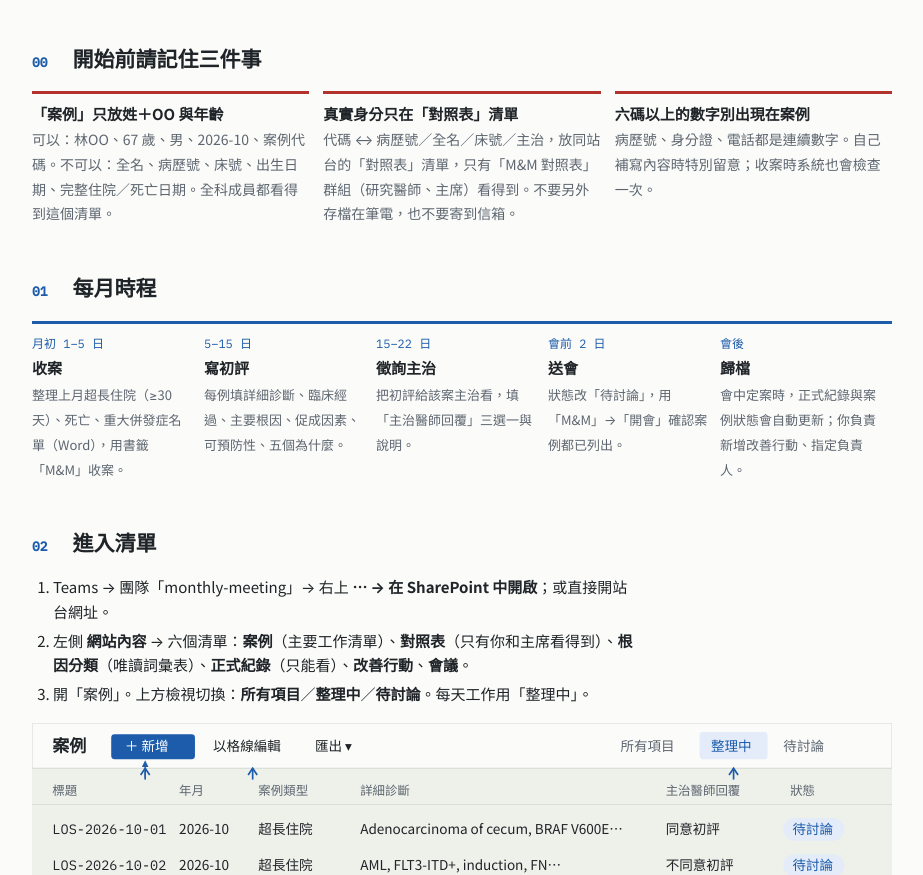
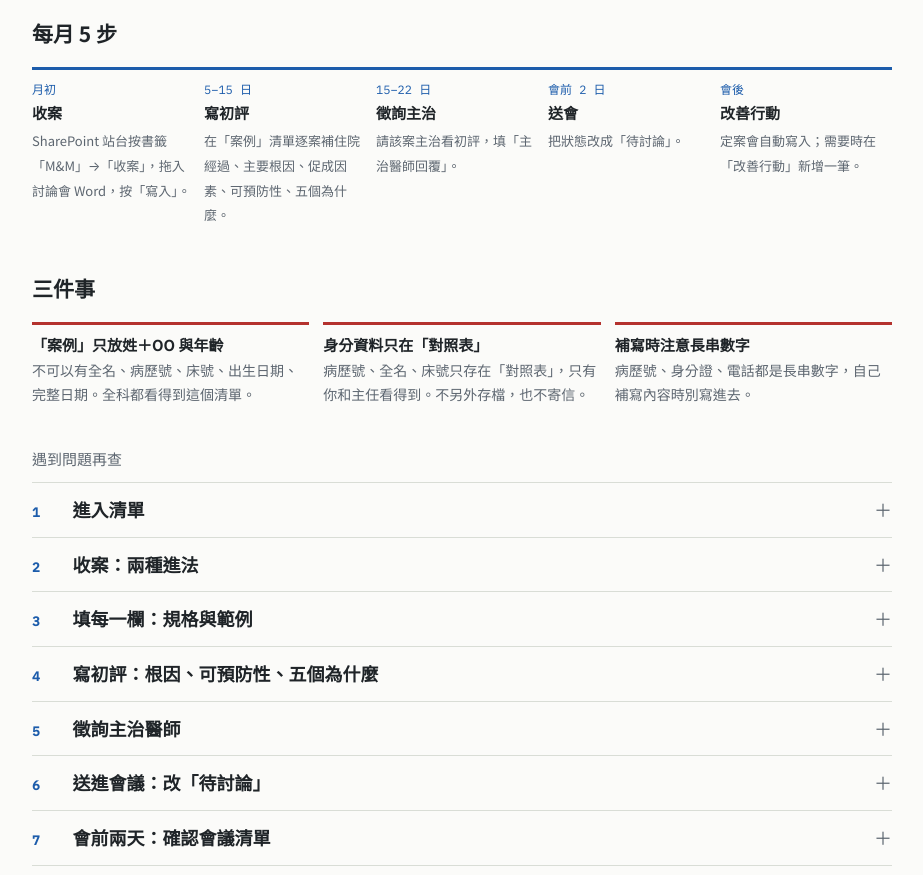
Before and after one commit to jnynlin/hemonc-mm, a plain HTML site: page handbook.html in a window 1280 px wide. Shown: the part 186-1061 px from the top of the page, without its empty margins (178-1101 px from the left). Drawn offline with Linux system fonts and the light colour scheme.

Commit message:
開會頁文字精簡、說明分頁改連手冊（v1.7）；手冊 v1.5：每月 5 步＋三件事在前，其餘章節收合
Co-Authored-By: Claude Opus 5.5 <noreply@anthropic.com>

```diff
--- a/handbook.html
+++ b/handbook.html
@@ -64,6 +64,9 @@ td:first-child{white-space:nowrap;font-weight:500}
 @media (max-width:640px){.two{grid-template-columns:1fr}}
 .cmp{border-top:1px solid var(--line);padding-top:8px}
 .cmp .lbl{font-size:12px;letter-spacing:.08em;text-transform:uppercase}
+details.sec{border-top:1px solid var(--line)} details.sec>summary{cursor:pointer;list-style:none} details.sec>summary::-webkit-details-marker{display:none}
+details.sec>summary h2{margin:12px 0;font-size:18px} details.sec>summary h2::after{content:"＋";margin-left:auto;color:var(--muted);font-weight:400} details.sec[open]>summary h2::after{content:"－"}
+details.sec[open]{padding-bottom:18px} h2.ref{font-size:15px;color:var(--muted);margin-top:40px;font-weight:500}
 footer{margin-top:48px;padding-top:14px;border-top:1px solid var(--line);font-size:13px;color:var(--muted)}
 @media print{body{font-size:12.5px;padding:0}h2{break-after:avoid}figure,table,.note{break-inside:avoid}header{padding-top:0}}
 </style>
@@ -72,26 +75,28 @@ footer{margin-top:48px;padding-top:14px;border-top:1px solid var(--line);font-si
 <header>
   <div class="eyebrow">血液腫瘤科 · 超長住院／Morbidity／Mortality 討論會</div>
   <h1>M&M 案例庫 研究醫師手冊</h1>
-  <p>每月把案例整理進 SharePoint「案例」清單、寫初評、徵詢主治、送進會議。照這份做，一次 12 例約 90 分鐘。</p>
+  <p>平常只要看「每月 5 步」和「三件事」。其他章節遇到問題再點開。</p>
 </header>
 
-<h2><span class="n">00</span>開始前請記住三件事</h2>
-<div class="rules">
-  <div class="rule"><b>「案例」只放姓＋OO 與年齡</b><span>可以：林OO、67 歲、男、2026-10、案例代碼。不可以：全名、病歷號、床號、出生日期、完整住院／死亡日期。全科成員都看得到這個清單。</span></div>
-  <div class="rule"><b>真實身分只在「對照表」清單</b><span>代碼 ↔ 病歷號／全名／床號／主治，放同站台的「對照表」清單，只有「M&M 對照表」群組（研究醫師、主席）看得到。不要另外存檔在筆電，也不要寄到信箱。</span></div>
-  <div class="rule"><b>六碼以上的數字別出現在案例</b><span>病歷號、身分證、電話都是連續數字。自己補寫內容時特別留意；收案時系統也會檢查一次。</span></div>
+<h2>每月 5 步</h2>
+<div class="timeline">
+  <div class="tl"><div class="w">月初</div><b>收案</b><span>SharePoint 站台按書籤「M&amp;M」→「收案」，拖入討論會 Word，按「寫入」。</span></div>
+  <div class="tl"><div class="w">5–15 日</div><b>寫初評</b><span>在「案例」清單逐案補住院經過、主要根因、促成因素、可預防性、五個為什麼。</span></div>
+  <div class="tl"><div class="w">15–22 日</div><b>徵詢主治</b><span>請該案主治看初評，填「主治醫師回覆」。</span></div>
+  <div class="tl"><div class="w">會前 2 日</div><b>送會</b><span>把狀態改成「待討論」。</span></div>
+  <div class="tl"><div class="w">會後</div><b>改善行動</b><span>定案會自動寫入；需要時在「改善行動」新增一筆。</span></div>
 </div>
 
-<h2><span class="n">01</span>每月時程</h2>
-<div class="timeline">
-  <div class="tl"><div class="w">月初 1–5 日</div><b>收案</b><span>整理上月超長住院（≥30 天）、死亡、重大併發症名單（Word），用書籤「M&amp;M」收案。</span></div>
-  <div class="tl"><div class="w">5–15 日</div><b>寫初評</b><span>每例填詳細診斷、臨床經過、主要根因、促成因素、可預防性、五個為什麼。</span></div>
-  <div class="tl"><div class="w">15–22 日</div><b>徵詢主治</b><span>把初評給該案主治看，填「主治醫師回覆」三選一與說明。</span></div>
-  <div class="tl"><div class="w">會前 2 日</div><b>送會</b><span>狀態改「待討論」，用「M&amp;M」→「開會」確認案例都已列出。</span></div>
-  <div class="tl"><div class="w">會後</div><b>歸檔</b><span>會中定案時，正式紀錄與案例狀態會自動更新；你負責新增改善行動、指定負責人。</span></div>
+<h2>三件事</h2>
+<div class="rules">
+  <div class="rule"><b>「案例」只放姓＋OO 與年齡</b><span>不可以有全名、病歷號、床號、出生日期、完整日期。全科都看得到這個清單。</span></div>
+  <div class="rule"><b>身分資料只在「對照表」</b><span>病歷號、全名、床號只存在「對照表」，只有你和主任看得到。不另外存檔，也不寄信。</span></div>
+  <div class="rule"><b>補寫時注意長串數字</b><span>病歷號、身分證、電話都是長串數字，自己補寫內容時別寫進去。</span></div>
 </div>
 
-<h2><span class="n">02</span>進入清單</h2>
+<h2 class="ref">遇到問題再查</h2>
+
+<details class="sec"><summary><h2><span class="n">1</span>進入清單</h2></summary>
 <ol>
   <li>Teams → 團隊「monthly-meeting」→ 右上 <b>⋯ → 在 SharePoint 中開啟</b>；或直接開站台網址。</li>
   <li>左側 <b>網站內容</b> → 六個清單：<b>案例</b>（主要工作清單）、<b>對照表</b>（只有你和主席看得到）、<b>根因分類</b>（唯讀詞彙表）、<b>正式紀錄</b>（只能看）、<b>改善行動</b>、<b>會議</b>。</li>
@@ -135,8 +140,9 @@ footer{margin-top:48px;padding-top:14px;border-top:1px solid var(--line);font-si
 </svg>
 <figcaption>圖 1　「案例」清單。常用功能都在上方工具列；「狀態」是你需要自己更新的欄位。</figcaption>
 </figure>
+</details>
 
-<h2><span class="n">03</span>收案：兩種進法</h2>
+<details class="sec"><summary><h2><span class="n">2</span>收案：兩種進法</h2></summary>
 <div class="two">
   <div class="cmp"><div class="lbl good">A 整批收案（建議）：書籤「M&amp;M」</div>
     <p>研究醫師原本就會整理一份 Word（表格：床號／病歷號／姓名／年齡／主治 ＋ 右欄診斷）。第一次先照 <a href="https://jnynlin.github.io/hemonc-mm/bookmarks.html">書籤安裝頁</a> 把「M&amp;M」拖到 Edge 的我的最愛列。</p>
@@ -168,8 +174,9 @@ footer{margin-top:48px;padding-top:14px;border-top:1px solid var(--line);font-si
   <li><b>刪錯可以救回</b>：刪除的資料先進站台「回收站」；每次修改都有版本紀錄（該例 →「⋯」→「版本歷程記錄」），可還原舊版本。</li>
   <li><b>已定案的案例不要再改</b>：正式紀錄保存會議當天的定案內容；需要更正時，請主任在「正式紀錄」該筆的「修正附註」補充。</li>
 </ul>
+</details>
 
-<h2><span class="n">04</span>填每一欄：規格與範例</h2>
+<details class="sec"><summary><h2><span class="n">3</span>填每一欄：規格與範例</h2></summary>
 <p>打開單筆（點標題），右側是表單。<span class="req">＊</span>＝必填。欄位順序就是思考順序：先事實，再判斷，再別人的意見。</p>
 <div class="tw"><table>
 <tr><th>欄位</th><th>填什麼</th><th>範例／規則</th></tr>
@@ -224,8 +231,9 @@ footer{margin-top:48px;padding-top:14px;border-top:1px solid var(--line);font-si
 </svg>
 <figcaption>圖 3　單筆表單。「詳細診斷」只寫 lymphoma 會被擋；這是刻意的，教學價值在細節。</figcaption>
 </figure>
+</details>
 
-<h2><span class="n">05</span>寫初評：根因、可預防性、五個為什麼</h2>
+<details class="sec"><summary><h2><span class="n">4</span>寫初評：根因、可預防性、五個為什麼</h2></summary>
 <h3>根因分類（London Protocol 六層級 ＋ 超長住院因素）</h3>
 <div class="tw"><table>
 <tr><th>層級</th><th>項目（選「主要根因」時從這 27 項挑一個）</th></tr>
@@ -259,16 +267,18 @@ footer{margin-top:48px;padding-top:14px;border-top:1px solid var(--line);font-si
 → 促成因素：夜間／假日資源不足；指引／流程不清
 → 改善行動：交班單加「FN 風險／升級條件」欄位（負責人：總醫師，到期：下月會前）</pre>
 <p>停在「人」（為什麼2）就會變成檢討個人；多問三層通常會到流程或制度，那才是能改的東西。</p>
+</details>
 
-<h2><span class="n">06</span>徵詢主治醫師</h2>
+<details class="sec"><summary><h2><span class="n">5</span>徵詢主治醫師</h2></summary>
 <ol>
   <li>初評寫完，把該案的 SharePoint 連結（點標題 → 右上「複製連結」）用 Teams 私訊給該案主治，附一句：「請看初評，回我 同意／不同意＋理由，兩天內。」</li>
   <li>主治是站台成員，可以直接改「主治醫師回覆」「主治認為主要根因」「主治醫師說明」三欄；多數主治會口頭回你，<b>你代填時在「主治醫師說明」開頭寫「（代填）」</b>。</li>
   <li>兩天沒回 → 維持「未徵詢」送會，會議上由主席現場問。不要為了等回覆延後整批。</li>
 </ol>
 <div class="note ok">「不同意初評」不是壞事。初評與主治意見並排，是會議最有討論價值的案例；投影頁會自動把這些排在前面。</div>
+</details>
 
-<h2><span class="n">07</span>送進會議：改「待討論」</h2>
+<details class="sec"><summary><h2><span class="n">6</span>送進會議：改「待討論」</h2></summary>
 <p>每例滿足下列五點才把狀態改成 <span class="pill ready">待討論</span>：</p>
 <ul class="check">
   <li>詳細診斷完整（至少 12 字，含型態、分期或風險分群、分子標記）</li>
@@ -294,24 +304,27 @@ footer{margin-top:48px;padding-top:14px;border-top:1px solid var(--line);font-si
 </svg>
 <figcaption>圖 4　狀態只往右走。退回「整理中」要在主治醫師說明寫原因。</figcaption>
 </figure>
+</details>
 
-<h2><span class="n">08</span>會前兩天：確認會議清單</h2>
+<details class="sec"><summary><h2><span class="n">7</span>會前兩天：確認會議清單</h2></summary>
 <ol>
   <li>站台按「M&amp;M」→「開會」。</li>
   <li>「待討論案例」應列出本月所有待討論案例，依主治意見分成三組：意見不同、尚未徵詢、主治同意。</li>
   <li>按「投影模式」試翻幾案：<kbd>→</kbd> 下一案、<kbd>←</kbd> 上一案、<kbd>Esc</kbd> 離開。接會議室螢幕時按 <kbd>Win</kbd>+<kbd>P</kbd> 選「延伸」或「複製」。</li>
   <li>有案例沒出現，通常是狀態還停在「整理中」。</li>
 </ol>
+</details>
 
-<h2><span class="n">09</span>會後 30 分鐘</h2>
+<details class="sec"><summary><h2><span class="n">8</span>會後</h2></summary>
 <ol>
   <li>會中按下「定案」後，正式紀錄與案例狀態（<span class="pill done">已定案</span>）都已自動更新，無需再改。</li>
   <li>有改善行動的案例：「改善行動」清單新增一筆：標題（動詞開頭：「交班單加 FN 風險欄」）、負責人、到期日、針對因素、關聯紀錄。</li>
   <li>「會議」清單新增一筆：會議日期、年月、出席人數、跨案例事項（例如「本月 4 例都卡在安置等待 → 提社工聯繫會議」）。</li>
   <li>下月收案時先看上月改善行動有沒有「完成」。</li>
 </ol>
+</details>
 
-<h2><span class="n">10</span>常見問題</h2>
+<details class="sec"><summary><h2><span class="n">9</span>常見問題</h2></summary>
 <div class="tw"><table>
 <tr><th>狀況</th><th>處理</th></tr>
 <tr><td>存檔時出現紅字「詳細診斷請寫得具體一些」</td><td>補到至少 12 字：型態、分期或風險分群、分子標記。</td></tr>
@@ -324,8 +337,9 @@ footer{margin-top:48px;padding-top:14px;border-top:1px solid var(--line);font-si
 <tr><td>不小心把病歷號貼進「案例」了</td><td>立刻改掉該欄 → 該項目 ⋯ → 版本歷程記錄 → 刪除含病歷號的舊版本 → 通知主席。</td></tr>
 <tr><td>臨床經過裡的日期怎麼寫</td><td>相對日「入院第 5 天」或「2026/10 中旬」；收案時系統已把完整日期改成年月，自己補寫時也照這個方式。</td></tr>
 </table></div>
+</details>
 
-<h2><span class="n">11</span>送會前一分鐘檢核</h2>
+<details class="sec"><summary><h2><span class="n">10</span>送會前一分鐘檢核</h2></summary>
 <ul class="check">
   <li>本月案例全部在「待討論」檢視出現，數量與收案名單一致</li>
   <li>每例詳細診斷≥12 字、臨床經過無全名／病歷號／完整日期</li>
@@ -334,7 +348,8 @@ footer{margin-top:48px;padding-top:14px;border-top:1px solid var(--line);font-si
   <li>用「M&amp;M」→「開會」確認案例都已列出，投影模式翻過一遍</li>
   <li>電腦上沒有留下含病歷號的檔案</li>
 </ul>
+</details>
 
-<footer>血液腫瘤科 M&amp;M 案例庫 · 研究醫師手冊 v1.4 · 2026 年 11 月</footer>
+<footer>血液腫瘤科 M&amp;M 案例庫 · 研究醫師手冊 v1.5 · 2026 年 11 月</footer>
 </div>
 </body></html>
```
Also changed, not shown: mm_app.js (+3 -3 lines), mm_dashboard.html (+9 -8 lines).
